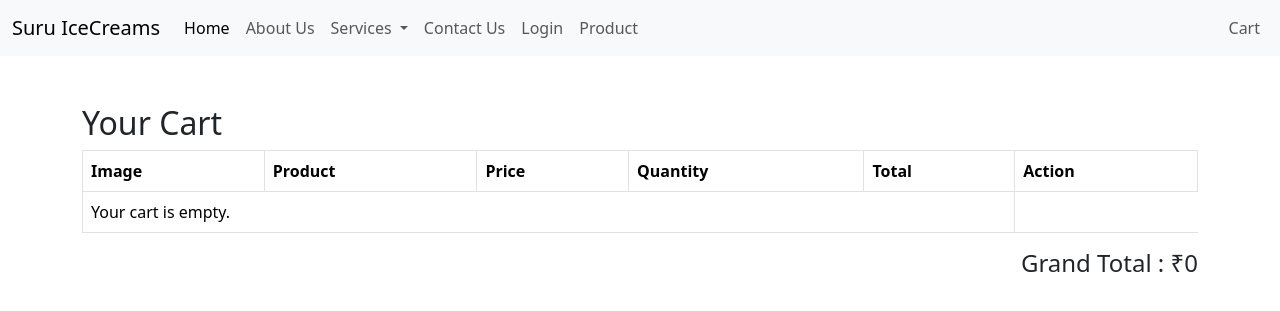
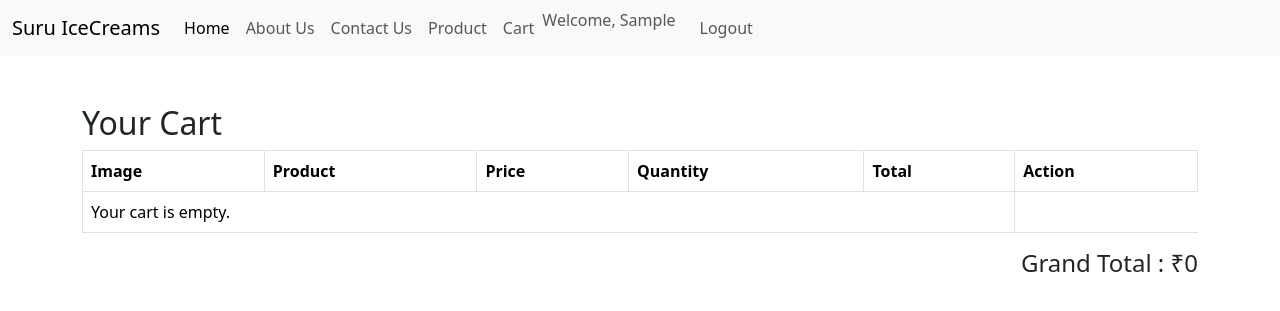
Before and after one commit to surajsabale8191/Suru-IceCream, a Django app: page /cart in a window 1280 px wide. Shown: the top 311 px of the page. Run offline with Django 5.2, Linux system fonts and the light colour scheme; the visitor is signed in with stand-in values (Sample User, id 1); data that the repository does not hold is empty.

Commit message:
switched to Django's authentication system of the user.

```diff
--- a/Home/admin.py
+++ b/Home/admin.py
@@ -1,8 +1,8 @@
 from django.contrib import admin
-from Home.models import Contact, Registration, Product, Cart
+from Home.models import Contact, Product, Cart
 
 # Register your models here.
 admin.site.register(Contact)
-admin.site.register(Registration)
+#admin.site.register(Registration)
 admin.site.register(Product)
 admin.site.register(Cart)
--- a/Home/urls.py
+++ b/Home/urls.py
@@ -15,7 +15,7 @@ urlpatterns = [
     path("login", views.user_login, name='login'),
     path("cart", views.cart, name='cart'),
     path('products/', views.products, name='products'),
-    path('add-to-cart/<int:product_id>/', views.add_to_cart, name='add_to_cart'),
+    path('add-to-cart/<int:icecream_id>/', views.add_to_cart, name='add_to_cart'),
     path(
     'increase/<int:cart_id>/',
     views.increase_quantity,
@@ -28,7 +28,7 @@ urlpatterns = [
     'remove/<int:cart_id>/',
     views.remove_from_cart,
     name='remove_from_cart'),
-
+    path("logout/", views.user_logout, name="logout"),
 
 
 ]
--- a/Home/views.py
+++ b/Home/views.py
@@ -1,9 +1,12 @@
+from django.contrib.auth.models import User
 from django.shortcuts import render,HttpResponse, redirect,  get_object_or_404
 from datetime import datetime
-from Home.models import Contact, Registration, Product, Cart
+from Home.models import Contact, Product, Cart
 from django.contrib import messages
 from django.contrib.auth import authenticate, login, logout
 from django.contrib.auth.decorators import login_required
+
+
 
 # Create your views here.
 def index (request):
@@ -34,38 +37,46 @@ def contact(request):
     return render(request, "contact.html")
     #return HttpResponse(" THis is contact page")
 
+
 def registration(request):
-    if request.method=="POST":
-        name=request.POST.get('name')
-        email=request.POST.get('email')
-        password=request.POST.get('password')
+    if request.method == "POST":
+        name = request.POST.get("name")
+        email = request.POST.get("email")
+        password = request.POST.get("password")
 
-        registration=Registration(name=name, email=email, password=password, date=datetime.today())
-        registration.save()
-        messages.success(request, "Registration Successfull")
+        if User.objects.filter(username=email).exists():
+            messages.error(request, "Email already registered.")
+            return redirect("registration")
+
+        User.objects.create_user(
+            username=email,
+            email=email,
+            password=password,
+            first_name=name
+        )
+
+        messages.success(request, "Registration successful! Please login.")
+        return redirect("login")
 
     return render(request, "registration.html")
 
 
-
 def user_login(request):
     if request.method == "POST":
-        email = request.POST["email"]
-        password = request.POST["password"]
+        email = request.POST.get("email")
+        password = request.POST.get("password")
 
-        try:
-            user = Registration.objects.get(
-                email=email,
-                password=password
-            )
+        user = authenticate(
+            request,
+            username=email,
+            password=password
+        )
 
-            request.session["user_id"] = user.id
+        if user is not None:
+            login(request, user)
             return redirect("home")
-
-        except Registration.DoesNotExist:
-            return render(request, "login.html", {
-                "error": "Invalid email or password"
-            })
+        else:
+            messages.error(request, "Invalid email or password")
 
     return render(request, "login.html")
 
@@ -76,9 +87,10 @@ def products(request):
         'products': products
     })
 
-@login_required
-def add_to_cart(request, product_id):
-    product = get_object_or_404(Product, id=product_id)
+@login_required(login_url='login')
+def add_to_cart(request, icecream_id):
+
+    product = get_object_or_404(Product, id=icecream_id)
 
     cart_item, created = Cart.objects.get_or_create(
         user=request.user,
@@ -89,7 +101,8 @@ def add_to_cart(request, product_id):
         cart_item.quantity += 1
         cart_item.save()
 
-    return redirect('products')
+    return redirect("cart")
+
 
 @login_required
 def cart(request):
@@ -102,9 +115,7 @@ def cart(request):
         "total": total
     })
 
-from django.shortcuts import get_object_or_404, redirect
-from django.contrib.auth.decorators import login_required
-from .models import Cart
+
 
 @login_required
 def increase_quantity(request, cart_id):
@@ -147,3 +158,9 @@ def remove_from_cart(request, cart_id):
     cart_item.delete()
 
     return redirect('cart')
+
+
+
+def user_logout(request):
+    logout(request)
+    return redirect("login")
--- a/templates/base.html
+++ b/templates/base.html
@@ -1,81 +1,87 @@
 <!doctype html>
 <html lang="en">
   <head>
-    <meta charset="utf-8">
-    <meta name="viewport" content="width=device-width, initial-scale=1">
+    <meta charset="utf-8" />
+    <meta name="viewport" content="width=device-width, initial-scale=1" />
     <title>{% block title %}{% endblock title %} |Suru IceCreams</title>
-    <link href="https://cdn.jsdelivr.net/npm/bootstrap@5.3.8/dist/css/bootstrap.min.css" rel="stylesheet" integrity="sha384-sRIl4kxILFvY47J16cr9ZwB07vP4J8+LH7qKQnuqkuIAvNWLzeN8tE5YBujZqJLB" crossorigin="anonymous">
+    <link
+      href="https://cdn.jsdelivr.net/npm/bootstrap@5.3.8/dist/css/bootstrap.min.css"
+      rel="stylesheet"
+      integrity="sha384-sRIl4kxILFvY47J16cr9ZwB07vP4J8+LH7qKQnuqkuIAvNWLzeN8tE5YBujZqJLB"
+      crossorigin="anonymous"
+    />
   </head>
   <body>
-    <nav class="navbar navbar-expand-lg bg-body-tertiary ">
+    <nav class="navbar navbar-expand-lg bg-body-tertiary">
       <div class="container-fluid">
         <a class="navbar-brand" href="#">Suru IceCreams</a>
-    <button class="navbar-toggler" type="button" data-bs-toggle="collapse" data-bs-target="#navbarSupportedContent" aria-controls="navbarSupportedContent" aria-expanded="false" aria-label="Toggle navigation">
+        <button
+          class="navbar-toggler"
+          type="button"
+          data-bs-toggle="collapse"
+          data-bs-target="#navbarSupportedContent"
+          aria-controls="navbarSupportedContent"
+          aria-expanded="false"
+          aria-label="Toggle navigation"
+        >
           <span class="navbar-toggler-icon"></span>
         </button>
         <div class="collapse navbar-collapse" id="navbarSupportedContent">
           <ul class="navbar-nav me-auto mb-2 mb-lg-0">
             <li class="nav-item">
-          <a class="nav-link active" aria-current="page" href="/">Home</a>
+              <a class="nav-link active" aria-current="page" href="/home"
+                >Home</a
+              >
             </li>
             <li class="nav-item">
               <a class="nav-link" href="/about">About Us</a>
             </li>
-        <!-- Example single danger button -->
-         <li class="nav-item dropdown">
-            <a class="nav-link dropdown-toggle"
-            href="/services.html"
-            id="navbarDropdown"
-            role="button"
-            data-bs-toggle="dropdown"
-            aria-labelledby="navbarDropdown"
-            aria-haspopup="true"
-            aria-expanded="false">
-            Services
-            </a>
-
-             <ul class="dropdown-menu">
-               <li><a class="dropdown-item" href="/services.html">Cone</a></li>
-               <li><a class="dropdown-item" href="#">Cup</a></li>
-               <li><a class="dropdown-item" href="#">Family Pack</a></li>
-             </ul>
-
-          </li>
             <li class="nav-item">
               <a class="nav-link" href="/contact">Contact Us</a>
-        </li>
-
-        <li class="nav-item">
-          <a class="nav-link" href="/login">Login</a>
             </li>
             <li class="nav-item">
               <a class="nav-link" href="/products">Product</a>
             </li>
+            <li>
+              {% if user.is_authenticated %}
 
-      </ul>
-      <ul class="navbar-nav mb-2 mb-lg-0">
-        <li class="nav-item">
-          <a class="nav-link" href="/cart">Cart</a>
+              <a class="nav-link" href="{% url 'cart' %}">Cart</a>
+            </li>
+            <li>
+              <span class="navbar-text me-3">
+                Welcome, {{ user.first_name }}
+              </span>
+            </li>
+            <li>
+              <a class="nav-link" href="{% url 'logout' %}"> Logout </a>
+            </li>
+              {% else %}
+
+              <a class="nav-link" href="{% url 'login' %}">Login</a>
+
+              <a class="nav-link" href="{% url 'registration' %}"> Register </a>
+
+              {% endif %}
             </li>
           </ul>
-
-
-
-
-
         </div>
       </div>
     </nav>
 
-{% if messages %}
-{% for message in messages %}
-<div class="alert alert-{{ message.tags }} alert-dismissible fade show my-3 " role="alert" >
+    {% if messages %} {% for message in messages %}
+    <div
+      class="alert alert-{{ message.tags }} alert-dismissible fade show my-3 "
+      role="alert"
+    >
       <strong>{{ message }}</strong>
-  <button type="button" class="btn-close" data-bs-dismiss="alert" aria-label="Close"></button>
+      <button
+        type="button"
+        class="btn-close"
+        data-bs-dismiss="alert"
+        aria-label="Close"
+      ></button>
     </div>
-{% endfor %}
-{% endif %}
-{%block body %} {%endblock body %}
+    {% endfor %} {% endif %} {%block body %} {%endblock body %}
     <script src="https://cdn.jsdelivr.net/npm/bootstrap@5.3.8/dist/js/bootstrap.bundle.min.js"></script>
   </body>
 </html>
```
Also changed, not shown: Home/models.py (+0 -10 lines), Home/migrations/0005_delete_registration.py (added). Lines whose indentation alone changed are shown as unchanged.
